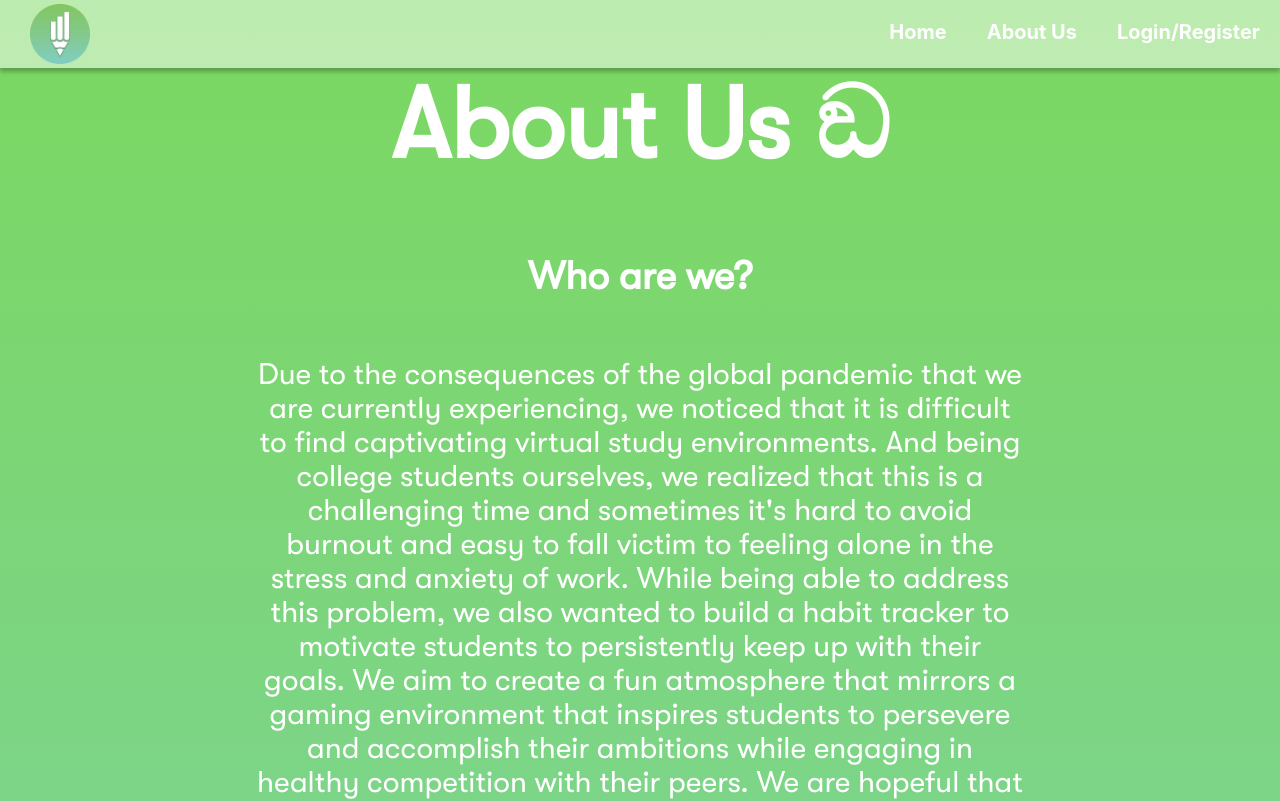
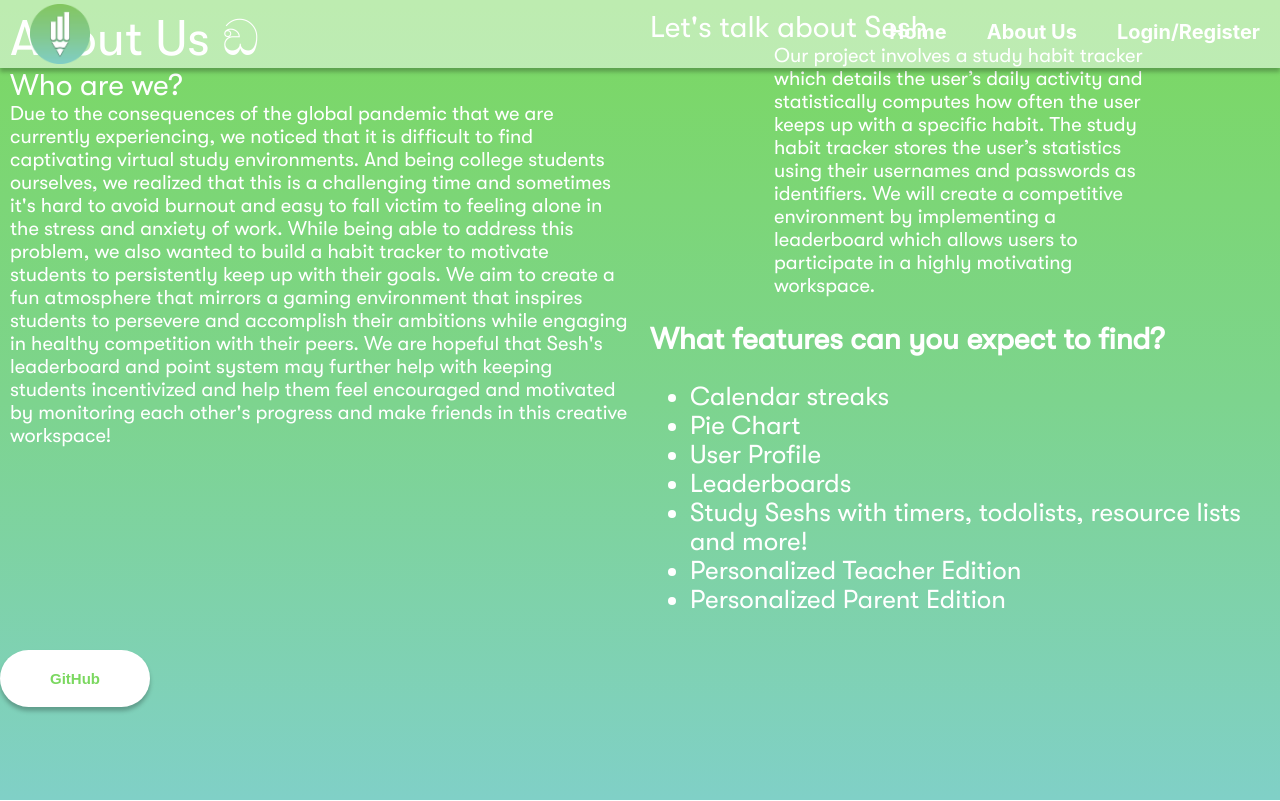
Before and after one commit to cindyngo44/CEN3031, a React (Create React App) app in the folder my-app/: page /About in a window 1280 px wide. Shown: the top 801 px of the page. Built offline with nearby package versions, Linux system fonts and the light colour scheme.

Commit message:
About Us reformatting

```diff
--- /dev/null
+++ b/my-app/src/About.css
@@ -0,0 +1,57 @@
+@font-face {
+  font-family: 'GT Walsheim Pro';
+  src: url('./components/font/GTWalsheimPro-Regular.woff') format('woff');
+  font-weight: normal;
+  font-style: normal;
+}
+.About {
+  background: linear-gradient(#7BD860, #7DD48E, #80D0C7);
+  min-height: 100vh;
+  display: flex;
+  flex-direction: column;
+  font-size: calc(10px + 2vmin);
+  color: white;
+  font-family: 'GT Walsheim Pro', sans-serif;
+}
+.row {
+  display: flex;
+}
+.column {
+  flex: 50%;
+  padding: 10px;
+}
+.about-h1{
+  font-size: 50px;
+  text-decoration: solid;
+}
+.about-h2{
+  font-size: 30px;
+  text-decoration: solid;
+}
+.about-p{
+  font-size: 20px;
+}
+.btn{
+  background-color: #FFFFFF;
+  border: none;
+  border-radius: 100px;
+  color: #7BD860;
+  padding: 20px;
+  text-align: center;
+  font-weight: bold;
+  display: inline-block;
+  font-size: 15px;
+  margin: 0px;
+  width: 150px;
+  box-shadow: 0px 4px 4px rgb(0 0 0 / 25%);
+}
+.btn:hover{
+  color:#80D0C7;
+  transform: scale(1.03);
+}
+.aboutus-text{
+}
+.about-list{
+text-align: left;
+
+}
--- a/my-app/src/components/about.js
+++ b/my-app/src/components/about.js
@@ -1,31 +1,38 @@
 import logo from '../logo.svg';
-import '../App.css';
+import '../About.css';
 import Navbar from './Navbar';
 import React from 'react'
 import {  Link } from "react-router-dom";
 
 export default function About() {
   return (
-    <div className="Home">
-      <br/>
-      <br/>
-      <h1>About Us ඞ</h1>
-      <br/>
-      <h2>  Who are we? </h2>
-      <p className="aboutus-text">
-        Due to the consequences of the global pandemic that we are currently experiencing, we noticed that it is difficult to find captivating virtual study environments. And being college students ourselves, we realized that this is a challenging time and sometimes it's hard to avoid burnout and easy to fall victim to feeling alone in the stress and anxiety of work. While being able to address this problem, we also wanted to build a habit tracker to motivate students to persistently keep up with their goals. We aim to create a fun atmosphere that mirrors a gaming environment that inspires students to persevere and accomplish their ambitions while engaging in healthy competition with their peers. We are hopeful that Sesh's leaderboard and point system may further help with keeping students incentivized and help them feel encouraged and motivated by monitoring each other's progress and make friends in this creative workspace!
-      </p>
-<     h2>
-      Let's talk about Sesh
-      </h2>
-      <p className="aboutus-text">
-      Our project involves a study habit tracker which details the user’s daily activity and statistically computes how often the user keeps up with a specific habit. The study habit tracker stores the user’s statistics using their usernames and passwords as identifiers. We will create a competitive environment by implementing a leaderboard which allows users to participate in a highly motivating workspace.
-      </p>
-      <h2>
-      What features can you expect to find?
-      </h2>
-      <ul className = "about-list"> {/* Unordered list */}
-
+    <div className="About">
+      <div className="row">
+        <div className="column">
+          <div className="about-h1">About Us ඞ</div>
+          <div className="about-h2">  Who are we? </div>
+          <div className="about-p">
+          Due to the consequences of the global pandemic that we are currently experiencing, we noticed that it is
+          difficult to find captivating virtual study environments. And being college students ourselves, we realized
+          that this is a challenging time and sometimes it's hard to avoid burnout and easy to fall victim to feeling
+          alone in the stress and anxiety of work. While being able to address this problem, we also wanted to build a
+          habit tracker to motivate students to persistently keep up with their goals. We aim to create a fun atmosphere
+          that mirrors a gaming environment that inspires students to persevere and accomplish their ambitions while engaging
+          in healthy competition with their peers. We are hopeful that Sesh's leaderboard and point system may further help
+          with keeping students incentivized and help them feel encouraged and motivated by monitoring each other's progress
+           and make friends in this creative workspace!
+          </div>
+        </div>
+        <div className="column">
+        <div className="about-h2">Let's talk about Sesh</div>
+        <div className="about-p aboutus-text">
+        Our project involves a study habit tracker which details the user’s daily activity and statistically computes
+        how often the user keeps up with a specific habit. The study habit tracker stores the user’s statistics using
+        their usernames and passwords as identifiers. We will create a competitive environment by implementing a leaderboard
+        which allows users to participate in a highly motivating workspace.
+        </div>
+        <h2 className="about-h2"> What features can you expect to find?</h2>
+        <ul className="about-list"> {/* Unordered list */}
           <li>Calendar streaks </li>
           <li>Pie Chart</li>
           <li>User Profile</li>
@@ -33,14 +40,10 @@ export default function About() {
           <li>Study Seshs with timers, todolists, resource lists and more!</li>
           <li>Personalized Teacher Edition</li>
           <li>Personalized Parent Edition </li>
-
-
         </ul>
-
-      <br/>
-      <Link to="/" > <button className="btn about-us">Home</button> </Link>
-      <br/>
-
+        </div>
+      </div>
+      <button className="btn about-us" onclick="window.location.href='https://github.com/cindyngo44/CEN3031'">GitHub</button>
     </div>
   )
 }
```
Lines whose indentation alone changed are shown as unchanged.
